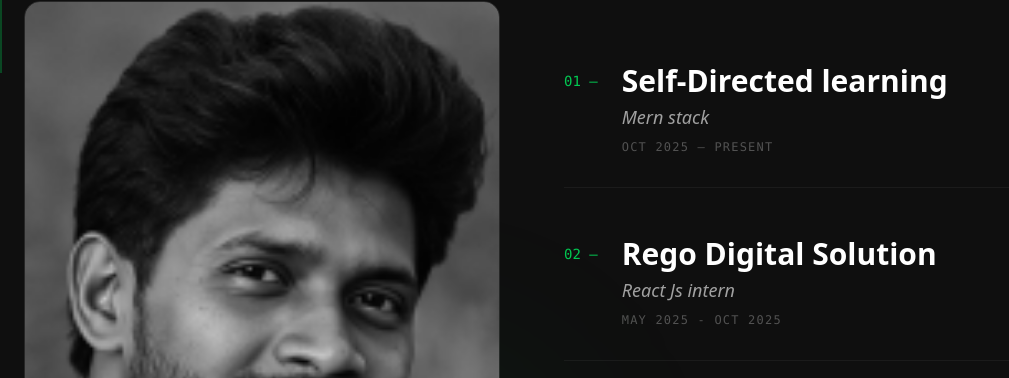
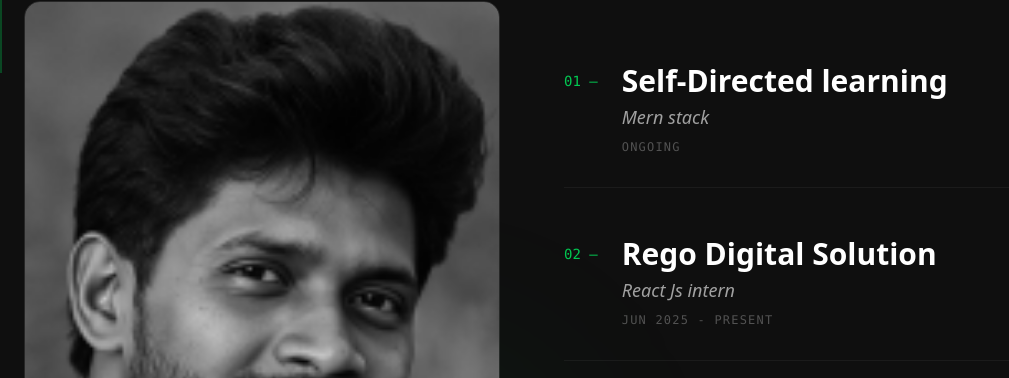
Before and after one commit to RaviGahire/Portfolio, a React (Vite) app: page /aboutme in a window 1280 px wide. Shown: the part 729-1107 px from the top of the page, without its empty margins (0-1009 px from the left). Built offline with nearby package versions, Linux system fonts and the light colour scheme.

Commit message:
minor changes

```diff
--- a/src/pages/AboutPage.jsx
+++ b/src/pages/AboutPage.jsx
@@ -8,8 +8,8 @@ import { motion } from "motion/react"
 export const AboutPage = () => {
 
   const expData = [
-    {  org: 'Self-Directed learning', role: 'Mern stack', fromTo: 'Oct 2025 — Present' },
-    {  org: 'Rego Digital Solution', role: 'React Js intern', fromTo: 'May 2025 - Oct 2025' },
+    {  org: 'Self-Directed learning', role: 'Mern stack', fromTo: 'Ongoing' },
+    {  org: 'Rego Digital Solution', role: 'React Js intern', fromTo: 'Jun 2025 - Present' },
     {  org: 'Mphasis Ltd', role: 'Trn Processing Officer', fromTo: 'May 2022 - May 2025' },
   ]
 
```
